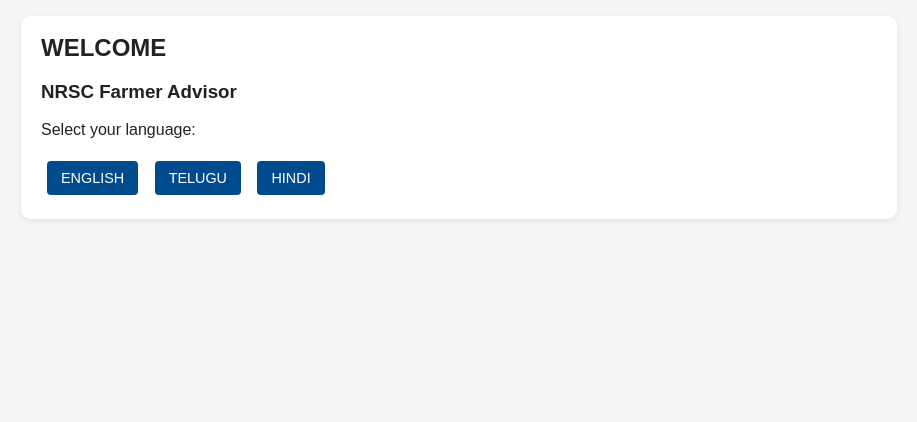
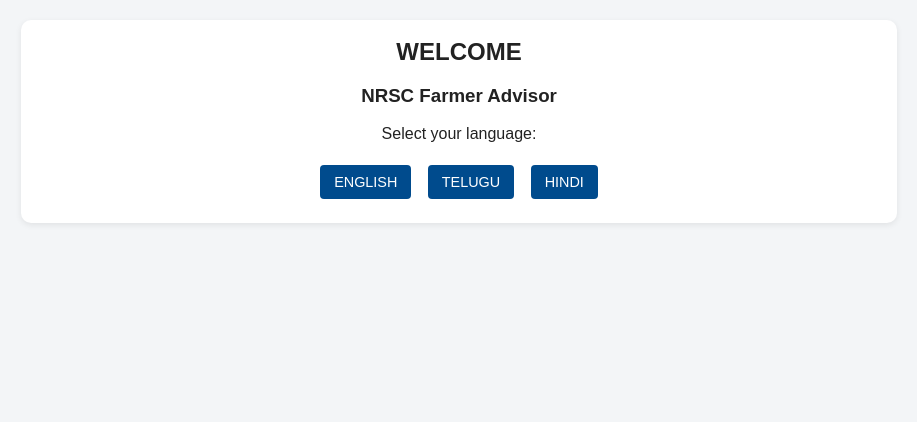
Before and after one commit to Prasanth535/nrsc_farmer_calculator, a Flask app: page / in a window 1280 px wide. Shown: the part 60-482 px from the top of the page, without its empty margins (181-1098 px from the left). Run offline with Flask 3, Linux system fonts and the light colour scheme.

Commit message:
Update index.html

```diff
--- a/templates/index.html
+++ b/templates/index.html
@@ -1,6 +1,6 @@
 {% extends "base.html" %}
 {% block content %}
-<div class="card">
+<div class="card center">
     <h2>WELCOME</h2>
     <h3>NRSC Farmer Advisor</h3>
     <p>Select your language:</p>
```
